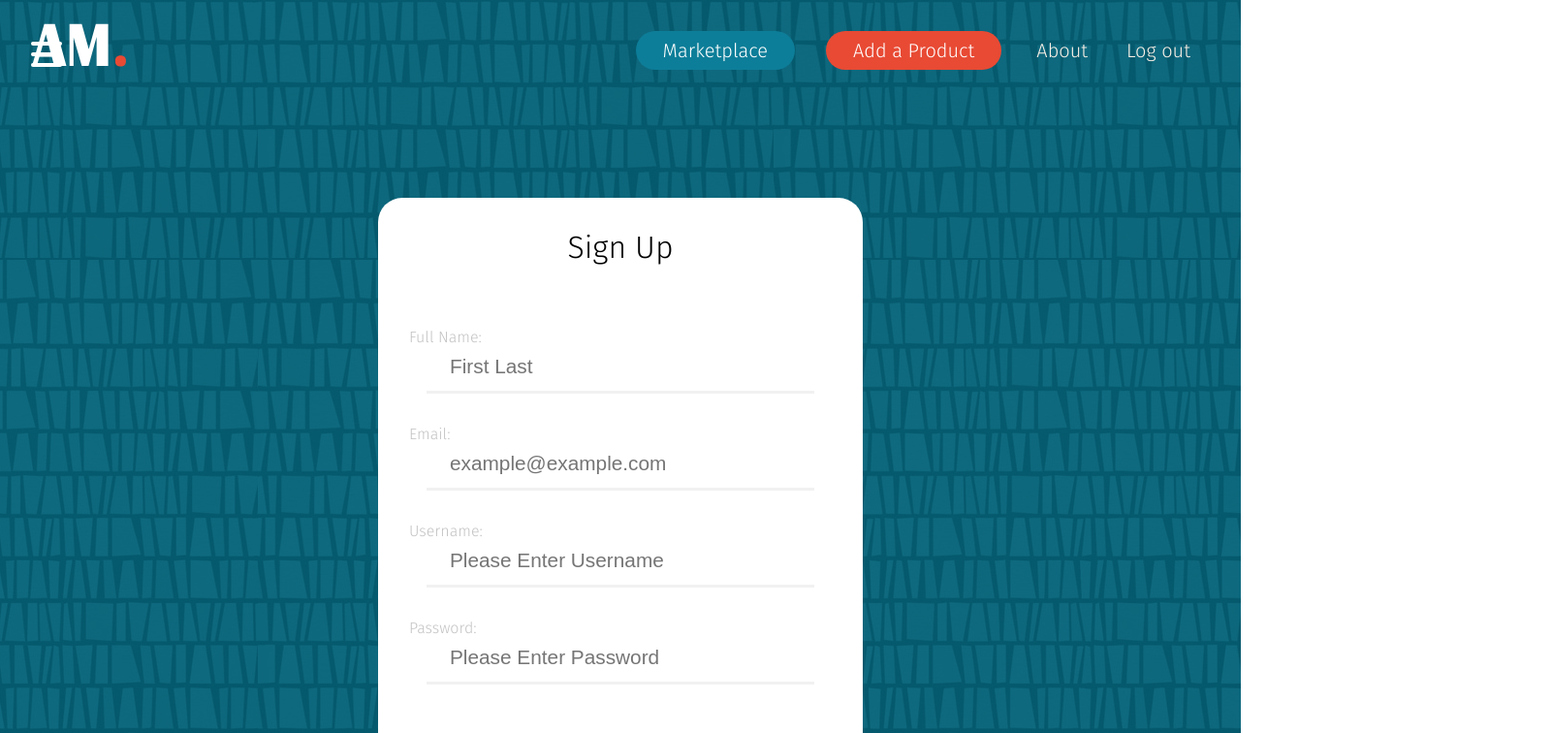
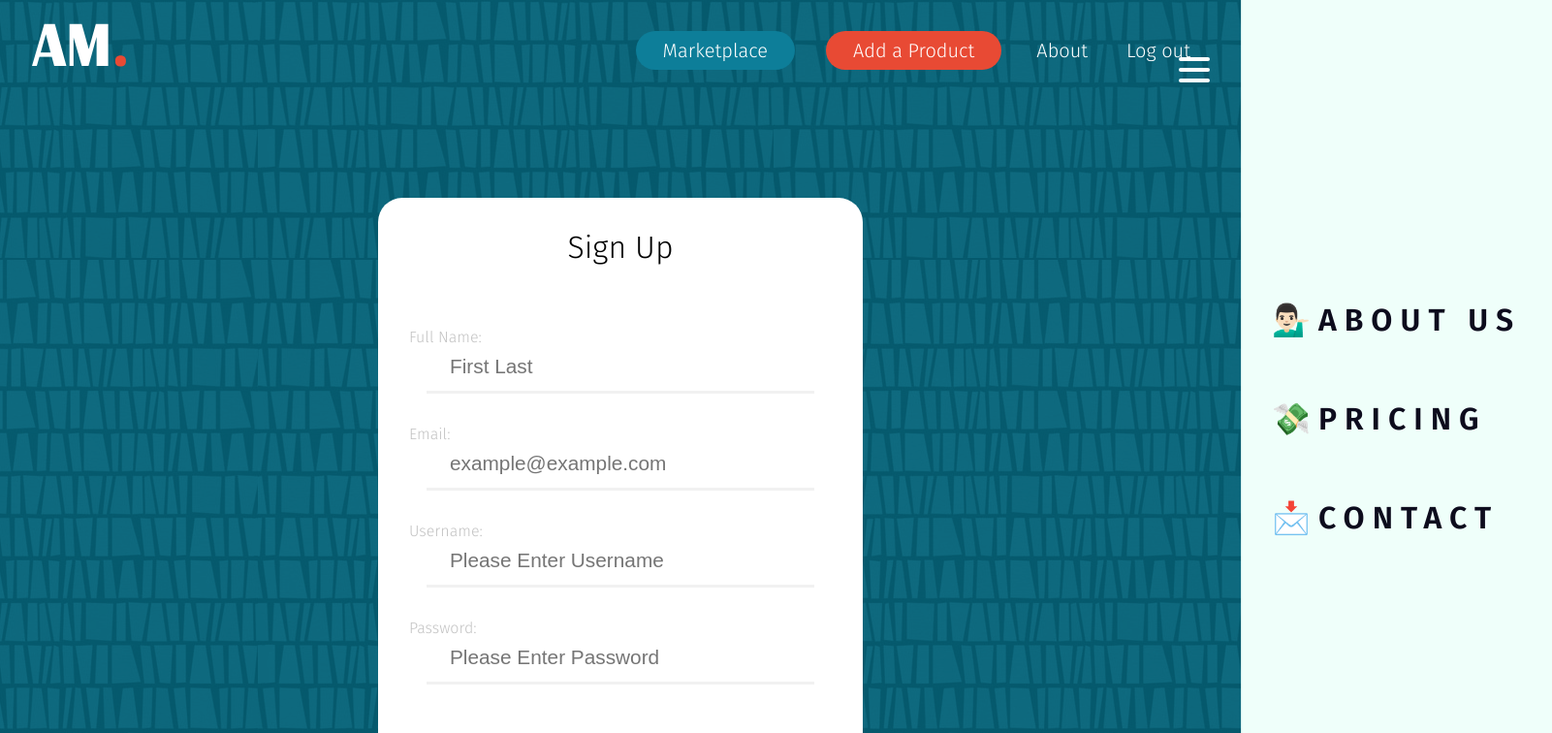
Before and after one commit to Build-Week-ft-african-marketplace-1/front-end, a React (Create React App) app in the folder african-marketplace/: page /signup in a window 1280 px wide. Shown: the top 756 px of the page at 97% size, 1601 px wide, since content can reach past the window. Built offline with nearby package versions, Linux system fonts and the light colour scheme.

Commit message:
menu outline set and burger showing

```diff
--- a/african-marketplace/src/components/NavBar.js
+++ b/african-marketplace/src/components/NavBar.js
@@ -1,9 +1,10 @@
-import React from "react";
+import React, { useState } from "react";
 import { Link } from "react-router-dom";
 import { connect } from "react-redux";
 import styled from "styled-components";
 
 import Burger from "./hamburgerMenu/Burger.js"
+import Menu from "./hamburgerMenu/Menu.js"
 
 const StyledNav = styled.nav`
   /* background-color: white; */
@@ -19,7 +20,7 @@ const StyledLink = styled(Link)`
   padding-left: 1em;
   padding-right: 1em;
   text-decoration: none;
-  color: linen;
+  color: white;
   font-size: 1.25em;
   &:hover {
     color: white;
@@ -68,10 +69,13 @@ const StyledLogo = styled.img`
 `;
 
 const NavBar = () => {
+  const [ open, setOpen ] = useState(false)
+
   return (
     <div className="nav-header">
       <header>
-      <Burger/>
+      <Burger open = {open} setOpen={setOpen} />
+      <Menu open = {open} setOpen={setOpen} />
         <Link to="/">
           <StyledLogo src="logo.png" />
         </Link>
--- a/african-marketplace/src/components/hamburgerMenu/Menu.js
+++ b/african-marketplace/src/components/hamburgerMenu/Menu.js
@@ -0,0 +1,22 @@
+import React from 'react';
+import { StyledMenu } from '../styles/OurStyles';
+
+const Menu = () => {
+   return (
+     <StyledMenu>
+       <a href="/">
+         <span role="img" aria-label="about us">&#x1f481;&#x1f3fb;&#x200d;&#x2642;&#xfe0f;</span>
+         About us
+       </a>
+       <a href="/">
+         <span role="img" aria-label="price">&#x1f4b8;</span>
+         Pricing
+         </a>
+       <a href="/">
+         <span role="img" aria-label="contact">&#x1f4e9;</span>
+         Contact
+         </a>
+     </StyledMenu>
+   )
+ }
+ export default Menu;
--- a/african-marketplace/src/components/styles/OurStyles.js
+++ b/african-marketplace/src/components/styles/OurStyles.js
@@ -115,8 +115,8 @@ const StyledButton = styled.div`
 
 const StyledBurger = styled.button`
   position: absolute;
-  top: 5%;
-  left: 2rem;
+  top: 7%;
+  right: 2rem;
   display: flex;
   flex-direction: column;
   justify-content: space-around;
@@ -143,5 +143,45 @@ const StyledBurger = styled.button`
   }
   `;
 
+const StyledMenu = styled.nav`
+  transform: translateX(100%);
 
-export { StyledForm, StyledCheckbox, StyledButton, StyledBurger }
+  display: flex;
+  flex-direction: column;
+  justify-content: center;
+  background: ${({ theme }) => theme.primaryLight};
+  height: 100vh;
+  text-align: left;
+  padding: 2rem;
+  position: absolute;
+  top: 0;
+  right: 0;
+  transition: transform 0.3s ease-in-out;
+
+  @media (max-width: ${({ theme }) => theme.mobile}) {
+    width: 100%;
+  }
+
+  a {
+    font-size: 2rem;
+    text-transform: uppercase;
+    padding: 2rem 0;
+    font-weight: bold;
+    letter-spacing: 0.5rem;
+    color: ${({ theme }) => theme.primaryDark};
+    text-decoration: none;
+    transition: color 0.3s linear;
+
+    @media (max-width: ${({ theme }) => theme.mobile}) {
+      font-size: 1.5rem;
+      text-align: center;
+    }
+
+    &:hover {
+      color: ${({ theme }) => theme.primaryHover};
+    }
+  }
+`
+
+
+export { StyledForm, StyledCheckbox, StyledButton, StyledBurger, StyledMenu }
--- a/african-marketplace/src/components/styles/themes.js
+++ b/african-marketplace/src/components/styles/themes.js
@@ -2,4 +2,11 @@ export default {
    greenBlue: '#025467',
    headerColor: '#6ed8f0',
    white: '#fff',
+   red: "#E84A34",
+   textColor: 'linen',
+   mobile: '576px',
+
+   primaryDark: '#0D0C1D',
+   primaryLight: '#EFFFFA',
+   primaryHover: '#343078',
 }
```
